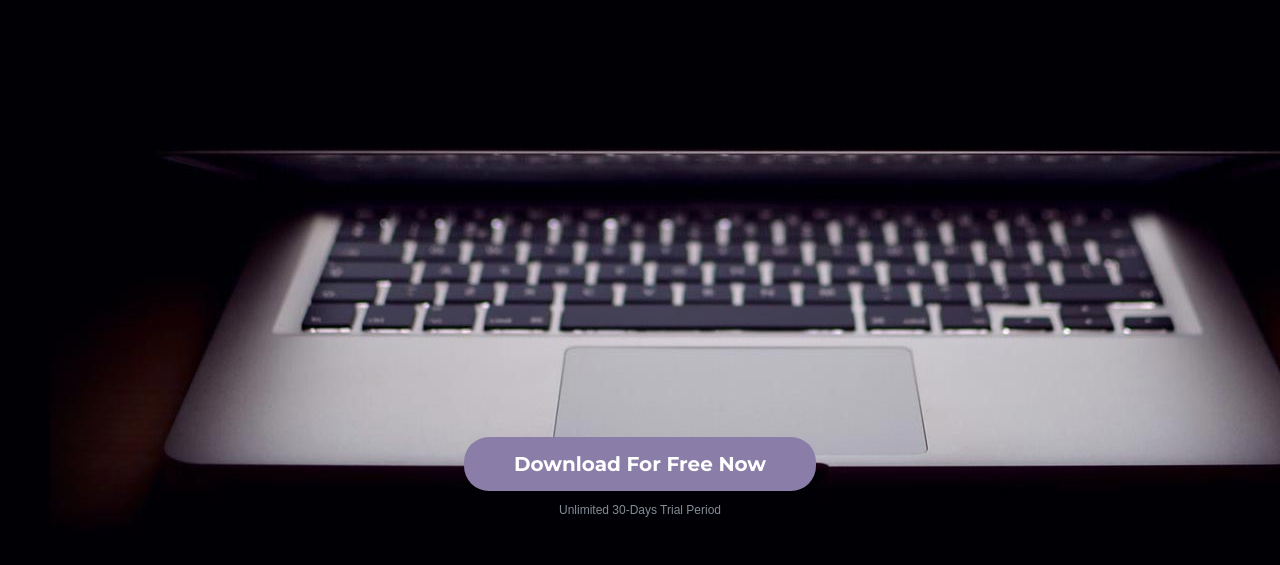
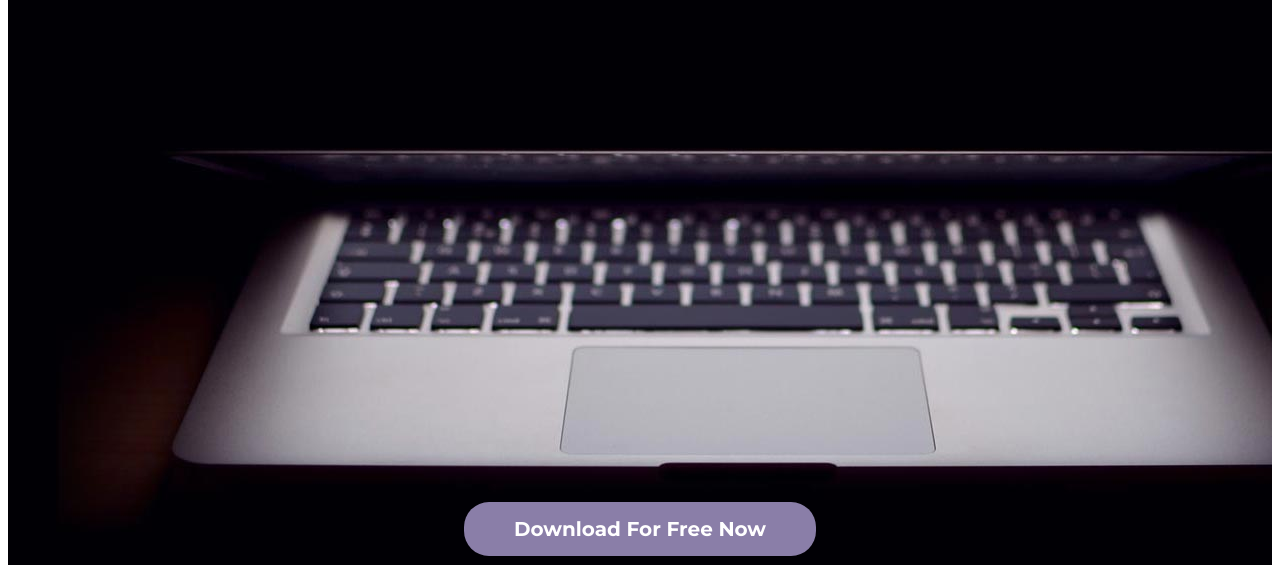
Before and after one commit to ZainabKhan098/Asgn6-fork_app, a plain HTML site: page index.html in a window 1280 px wide. Shown: the part 232-797 px from the top of the page. Drawn offline with Linux system fonts and the light colour scheme.

Commit message:
updated(1)

```diff
--- a/style.css
+++ b/style.css
@@ -1,5 +1,5 @@
 body{
-    margin: 0px;
+    padding: 0px;
 }
 .navbar-container{
     display: flex;
@@ -86,7 +86,7 @@ body{
     align-items: center;
     justify-content: center;
     position: relative;
-    top: 440px;
+    top: 505px;
 }
 .download-button{
     background-color: #8a7ea8;
@@ -107,7 +107,7 @@ body{
     color: #838d96;
     text-align: center;
     position: relative;
-    top: 440px;
+    top: 505px;
     font-family: "Source Sans Pro", sans-serif;
 }
 #editor-section{
```
